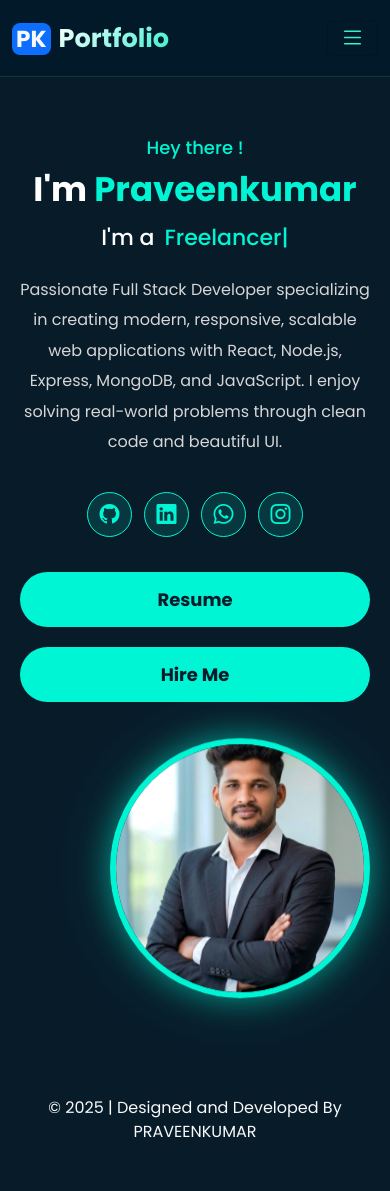
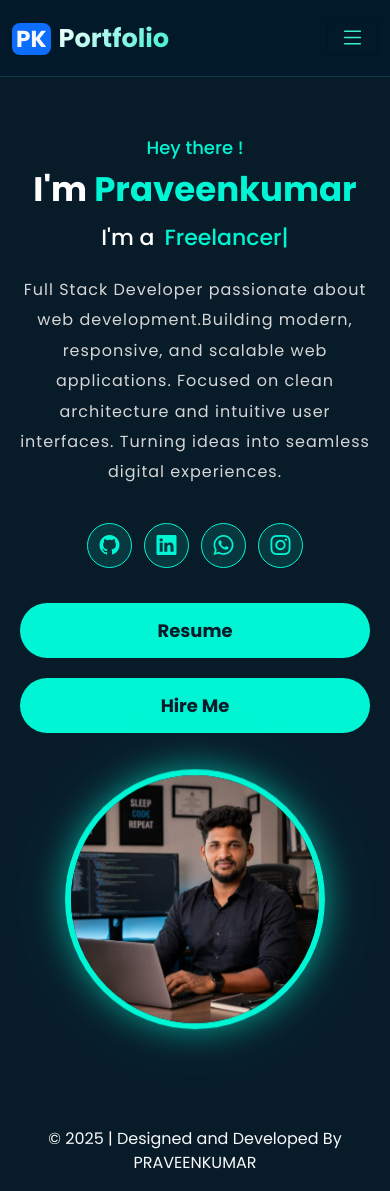
Before and after one commit to Praveenkumar663/new-portfolio, a React (Vite) app: page / in a window 390 px wide. Before the commit the page ends 1160 px from the top, so only its background shows below. Built offline with nearby package versions, Linux system fonts and the light colour scheme.

Commit message:
contact form is updated

```diff
--- a/src/pages/Contact.jsx
+++ b/src/pages/Contact.jsx
@@ -1,8 +1,32 @@
+import { useRef,useState } from 'react';
 import '../styles/Contact.css'
-import { FaEnvelope, FaPhoneAlt, FaMapMarkerAlt, FaWhatsapp ,FaInstagram,FaGithub,FaLinkedin} from "react-icons/fa";
+import { FaEnvelope, FaPhoneAlt, FaMapMarkerAlt, FaWhatsapp, FaInstagram, FaGithub, FaLinkedin } from "react-icons/fa";
 
 
 const Contact = () => {
+
+  let inputValue=useRef()
+
+  const [result, setResult] = useState("");
+
+  const handleSubmit = async (event) => {
+    event.preventDefault();
+    const formData = new FormData(event.target);
+    formData.append("access_key", "89834f07-36e3-473a-81fa-4401cf77cf6b");
+
+    const response = await fetch("https://api.web3forms.com/submit", {
+      method: "POST",
+      body: formData
+    });
+
+    const data = await response.json();
+    setResult(data.success ? "Message Sent SuccessFully" : "Error");
+
+    inputValue.current[0].value=''
+   inputValue.current[1].value=''
+    inputValue.current[2].value=''
+
+  };
 
   return (
     <div className="container-fluid contact">
@@ -64,14 +88,10 @@ const Contact = () => {
           </div>
         </div>
 
+
         {/* forms */}
         <div className="col-sm-12 col-md-7 col-lg-8  contact-form ">
-            <form action="https://api.web3forms.com/submit" method="POST">
-  <input
-    type="hidden"
-    name="access_key"
-    value="e5fb91c3-7b4a-4cc7-839b-ab0f13f67c60"
-  />
+          <form  method="POST" ref={inputValue} onSubmit={handleSubmit}>
 
             <div className="form-group">
               <label htmlFor="name">Name</label>
@@ -89,6 +109,7 @@ const Contact = () => {
             </div>
 
             <button type="submit" className="btn-submit">Send Message</button>
+            <p>{result} </p>
           </form>
 
 
--- a/src/pages/Home.jsx
+++ b/src/pages/Home.jsx
@@ -1,8 +1,8 @@
+import "../styles/home.css";
 import { Link } from "react-router-dom";
 import { useEffect, useState } from "react";
-import profile from "../assets/profile.jpeg";
+import profile from "../assets/profile1.jpeg";
 import resume from "../../public/praveenkumar-resume.pdf";
-import "../styles/home.css";
 
 const Home = () => {
   const roles = ["Full-Stack Developer", "Freelancer"];
@@ -56,10 +56,7 @@ const Home = () => {
             </h3>
 
             <p>
-              Passionate Full Stack Developer specializing in creating modern,
-              responsive, scalable web applications with React, Node.js,
-              Express, MongoDB, and JavaScript. I enjoy solving real-world
-              problems through clean code and beautiful UI.
+              Full Stack Developer passionate about web development.Building modern, responsive, and scalable web applications. Focused on clean architecture and intuitive user interfaces. Turning ideas into seamless digital experiences.
             </p>
 
             <div className="social-icons">
@@ -87,6 +84,7 @@ const Home = () => {
               <a href={resume} target="_blank" rel="noreferrer">
                 Resume
               </a>
+
 
               <Link to="/contact">
                 Hire Me
--- a/src/styles/Contact.css
+++ b/src/styles/Contact.css
@@ -134,6 +134,14 @@
   box-shadow: 0 0 5px #37f0d0;;
 }
 
+.contact-form p{
+  color: #00f5d4;
+  font-weight:600;
+  font-size: large;
+  padding: 1rem ;
+  text-transform: capitalize;
+}
+
 
 @media (max-width: 576px) {
   .contact .contact-title {
@@ -174,5 +182,8 @@
     align-items: center;
     justify-content: center;
 
+
+
   }
+
 }
--- a/src/styles/home.css
+++ b/src/styles/home.css
@@ -54,6 +54,7 @@
     font-size:18px;
     max-width:620px;
     margin-bottom:35px;
+    letter-spacing: 1px;
 }
 
 /* Social */
@@ -164,6 +165,7 @@
 
     padding:70px 30px;
     text-align:center;
+
 }
 
 .hero-content{
@@ -190,6 +192,11 @@
 
     justify-content:center;
 }
+.profile-image{
+
+    display:flex;
+    flex-direction: column;
+}
 
 .profile-image img{
 
@@ -206,7 +213,9 @@
 .home{
 
     padding:60px 20px;
+
 }
+
 
 .hero-content h5{
 
@@ -252,6 +261,12 @@
     text-align:center;
 }
 
+.profile-image{
+
+    display:flex;
+    flex-direction: column;
+}
+
 .profile-image img{
 
     width:260px;
```
Also changed, not shown: src/assets/profile1.jpeg (added). Lines whose indentation alone changed are shown as unchanged.
